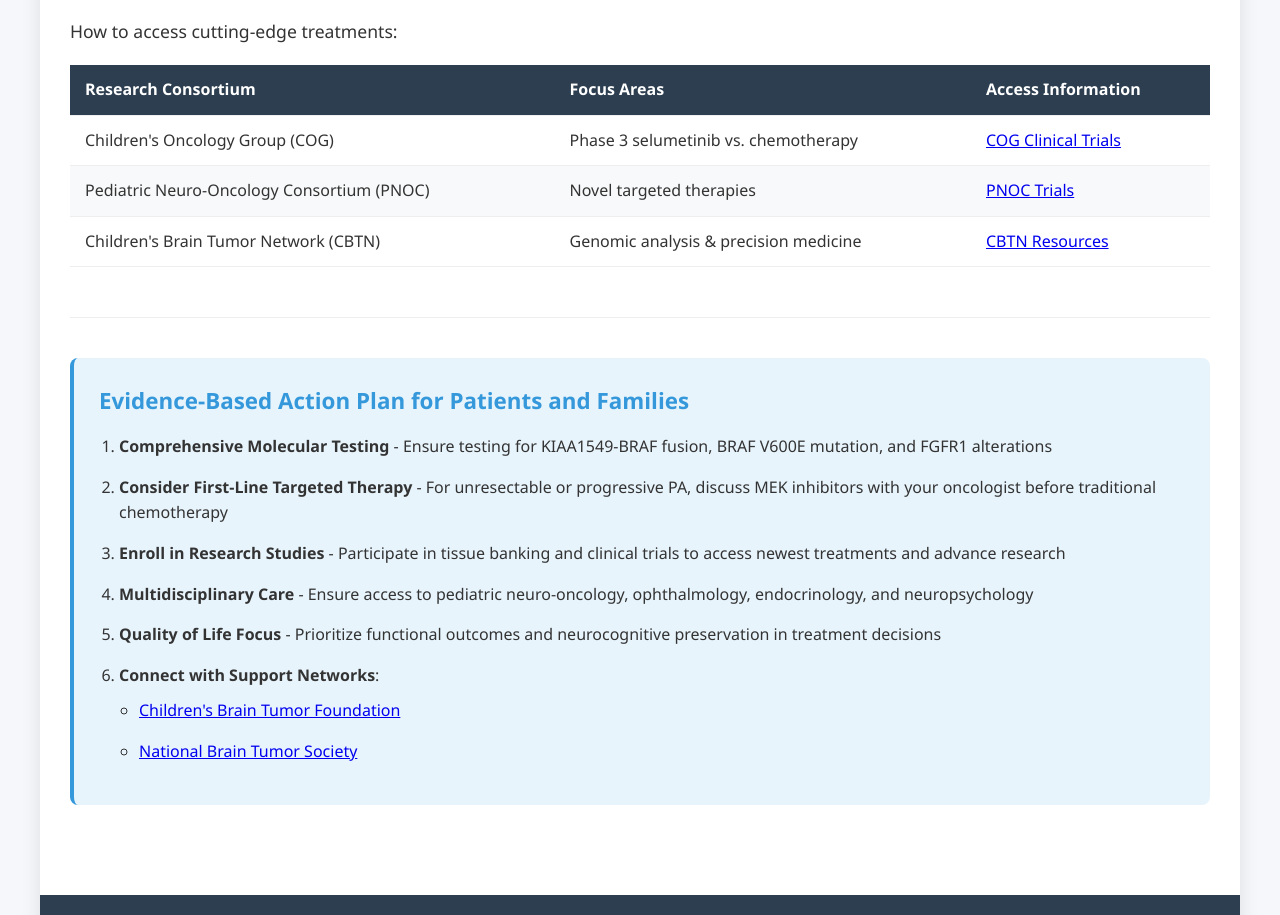
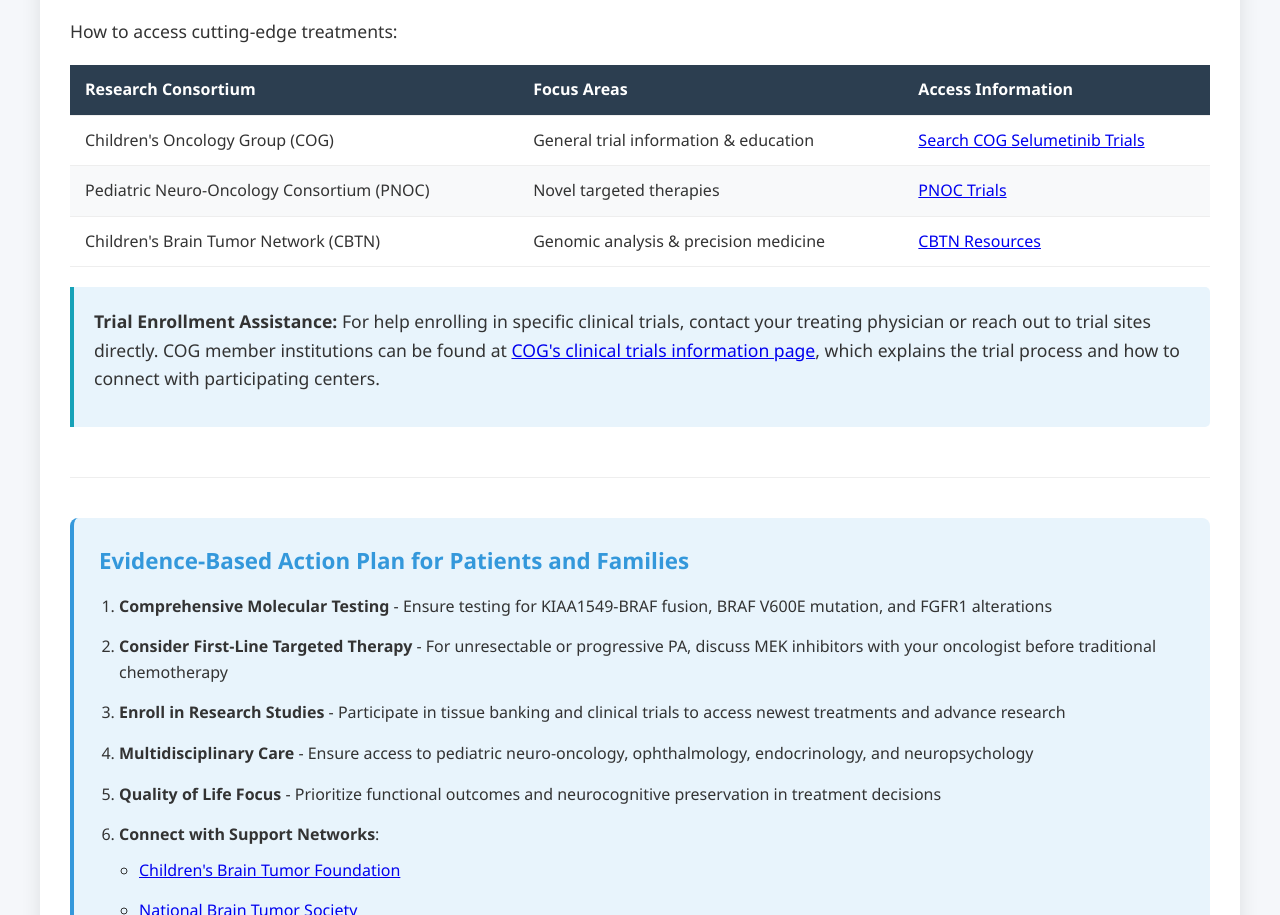
Before and after one commit to ErzaKaneki/gitPage4Ts, a plain HTML site: page index.html in a window 1280 px wide. Shown: the part 3406-4321 px from the top of the page. Drawn offline with Linux system fonts and the light colour scheme.

Commit message:
fix: Correct COG clinical trials link and add trail enrollment guidance

```diff
--- a/index.html
+++ b/index.html
@@ -435,8 +435,8 @@
                         <tbody>
                             <tr>
                                 <td>Children's Oncology Group (COG)</td>
-                                <td>Phase 3 selumetinib vs. chemotherapy</td>
-                                <td><a href="https://www.childrensoncologygroup.org/clinicaltrials-136" target="_blank">COG Clinical Trials</a></td>
+                                <td>General trial information & education</td>
+                                <td><a href="https://clinicaltrials.gov/search?cond=pilocytic%20astrocytoma&intr=selumetinib" target="_blank">Search COG Selumetinib Trials</a></td>
                             </tr>
                             <tr>
                                 <td>Pediatric Neuro-Oncology Consortium (PNOC)</td>
@@ -450,6 +450,10 @@
                             </tr>
                         </tbody>
                     </table>
+                </div>
+
+                <div class="clinical-alert">
+                    <p><strong>Trial Enrollment Assistance:</strong> For help enrolling in specific clinical trials, contact your treating physician or reach out to trial sites directly. COG member institutions can be found at <a href="https://www.childrensoncologygroup.org/clinicaltrials-136" target="_blank">COG's clinical trials information page</a>, which explains the trial process and how to connect with participating centers.</p>
                 </div>
             </div>
 
```
